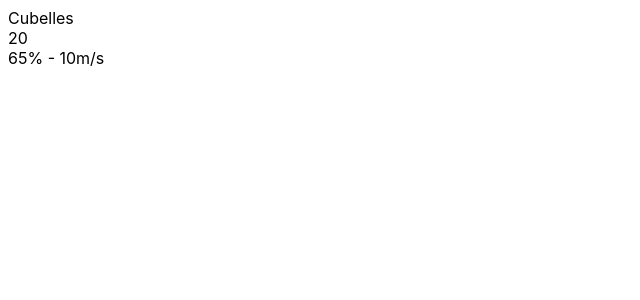
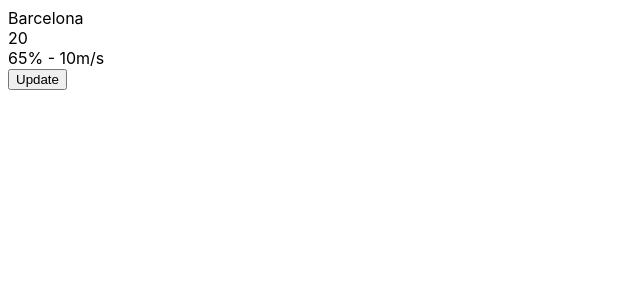
Before and after one commit to drkbcn/weatherinfo, a React (Create React App) app: page / in a window 1280 px wide. Shown: the top 300 px of the page, without its empty margins (0-640 px from the left). Built offline with nearby package versions, Linux system fonts and the light colour scheme.

Commit message:
Fixing className + First contact with state managment

```diff
--- a/src/components/WeatherLocation/WeatherData/WeatherExtraInfo.js
+++ b/src/components/WeatherLocation/WeatherData/WeatherExtraInfo.js
@@ -4,10 +4,10 @@ import PropTypes from "prop-types";
 const WeatherExtraInfo = ({ humidity, wind }) => {
     return (
     <div className="extra-info">
-        <span class="humidity">
+        <span className="humidity">
             {`${humidity}%`}&nbsp;-&nbsp;
         </span>
-        <span class="wind">
+        <span className="wind">
             {`${wind}m/s`}
         </span>
     </div>
--- a/src/components/WeatherLocation/index.js
+++ b/src/components/WeatherLocation/index.js
@@ -1,7 +1,6 @@
-import React from "react";
+import React, {Component} from "react";
 import Location from "./Location";
 import WeatherData from "./WeatherData";
-import PropTypes from "prop-types";
 
 const data = {
     temperature: 20,
@@ -9,15 +8,29 @@ const data = {
     wind: 10
 }
 
-const WeatherLocation = () => (
-    <div>
-        <Location city="Cubelles" />
-        <WeatherData data={data} />
-    </div>
-);
-
-WeatherLocation.propTypes = {
-    city: PropTypes.string.isRequired
-};
+class WeatherLocation extends Component {
+    constructor() {
+        super();
+        this.state = {
+            city: 'Barcelona',
+            data
+        };
+    }
+    handleUpdateClick = () => {
+        this.setState({
+            city: 'Tenerife'
+        });
+    }
+    render() {
+        const {city, data} = this.state;
+        return (
+            <div>
+                <Location city={city} />
+                <WeatherData data={data} />
+                <button className="button" onClick={this.handleUpdateClick}>Update</button>
+            </div>
+        );
+    }
+}
 
 export default WeatherLocation;
```
